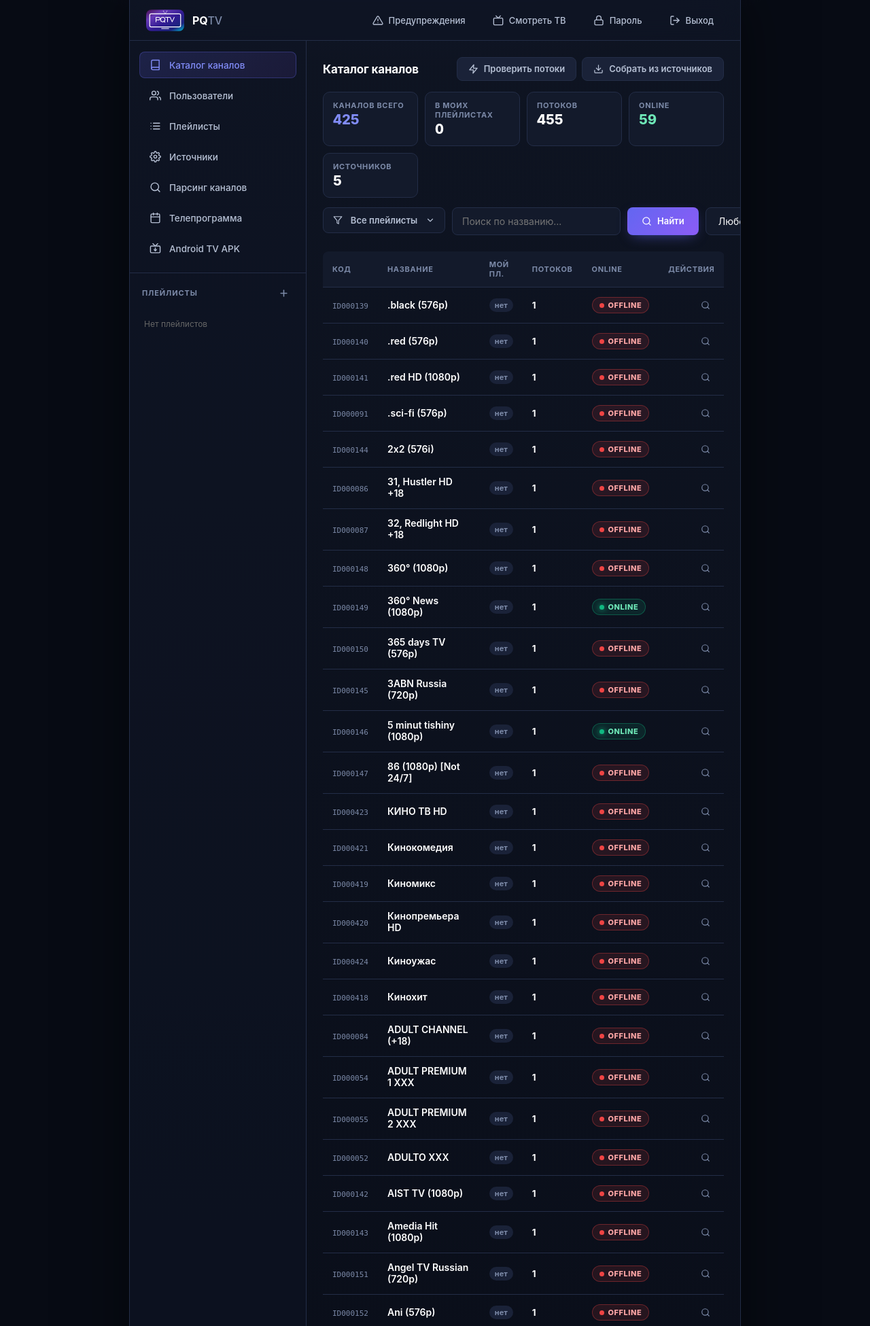
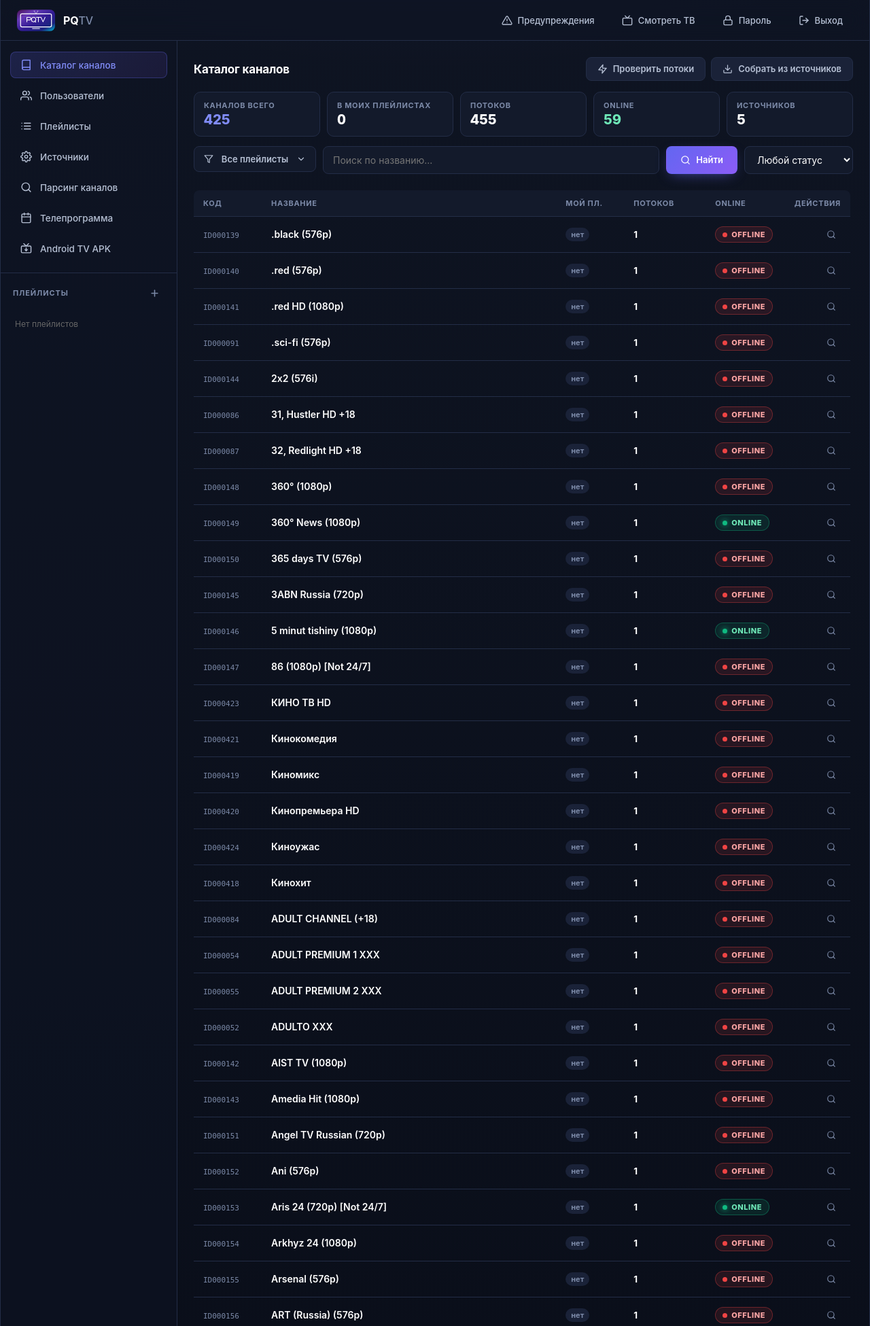
Before and after one commit to alexpikman/PQTV, a Node server app: page /editor in a window 1280 px wide. Shown: the top 1951 px of the page at 68% size. Run offline with Node 20, Linux system fonts and the light colour scheme; the visitor is signed in with stand-in values (Sample User, id 1); data that the repository does not hold is empty; some libraries are stand-ins or nearby versions.

Commit message:
Make admin workspace full width

```diff
--- a/assets/css/style.css
+++ b/assets/css/style.css
@@ -103,10 +103,10 @@ a:hover { text-decoration: underline; }
   font-size: 13px; margin-bottom: 16px; text-align: center;
 }
 
-/* ========== APP SHELL (70% width) ========== */
+/* ========== APP SHELL (full width) ========== */
 .app-shell {
-  width: 70vw; max-width: 1700px; min-width: 900px;
-  height: 100vh; margin: 0 auto;
+  width: 100%; max-width: none; min-width: 0;
+  height: 100vh; margin: 0;
   display: flex; flex-direction: column;
   background: linear-gradient(180deg, rgba(19,26,43,0.6), rgba(10,14,26,0.6));
   border-left: 1px solid var(--border); border-right: 1px solid var(--border);
```
